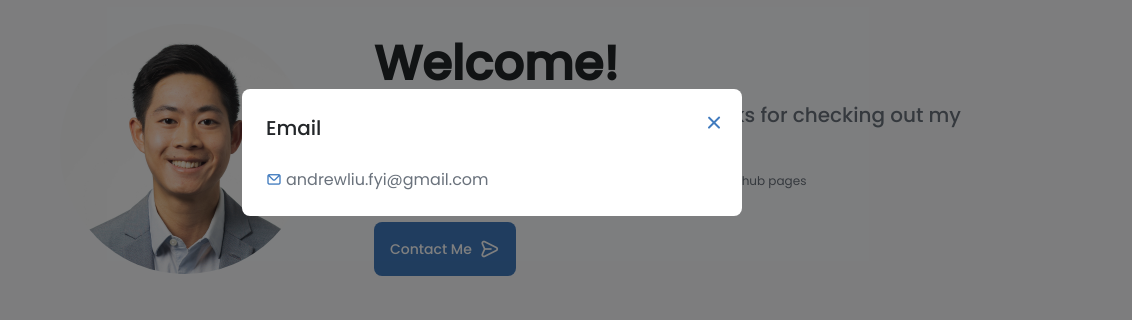
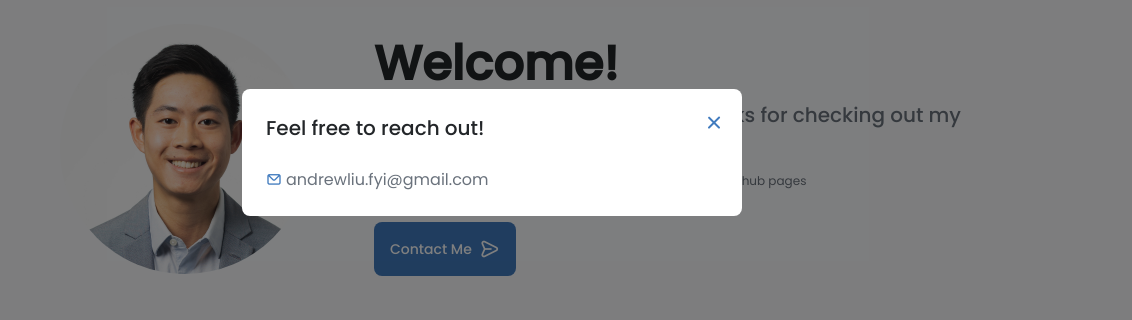
Before and after one commit to andrewrliu/andrewrliu.github.io, a plain HTML site: page index.html in a window 1280 px wide. Both pictures are taken after a click on the element "Contact Me". Shown: the part 248-568 px from the top of the page, 148-1280 px from the left. Drawn offline with nearby package versions, Linux system fonts and the light colour scheme.

Commit message:
updated home page contact me modal

```diff
--- a/index.html
+++ b/index.html
@@ -98,7 +98,7 @@
                             </span>
                             <div class="coursework__modal">
                                 <div class="coursework__modal-content">
-                                    <h4 class="coursework__modal-title">Email</h4>
+                                    <h4 class="coursework__modal-title">Feel free to reach out!</h4>
                                     <i class="uil uil-times coursework__modal-close"></i>
 
                                     <ul class="coursework__modal-coursework grid">
```
